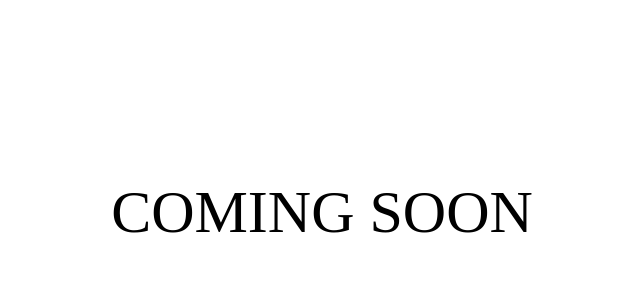
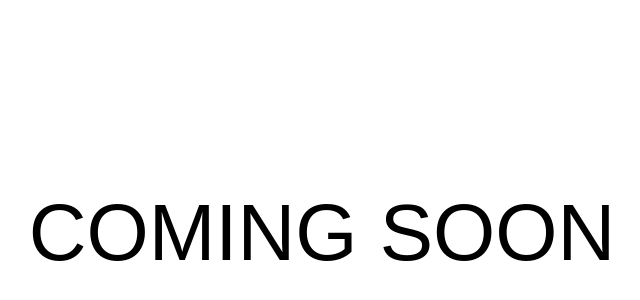
Before and after one commit to Rawan1998/merakido, a plain HTML site: page index.html in a window 1280 px wide. Shown: the part 114-414 px from the top of the page, without its empty margins (318-958 px from the left). Drawn offline with Linux system fonts and the light colour scheme.

Commit message:
Styling Text

```diff
--- a/index.html
+++ b/index.html
@@ -3,7 +3,12 @@
 	<head>
 		<meta charset="UTF-8">
 		<style>
-			p {color: black;line-height:400pt;font-size:60px;vertical-align: middle;text-align:center;}
+			p	{color: black;
+				line-height:400pt;
+				font-size:80px;
+				vertical-align:middle;
+				text-align:center;
+				font-family: sans-serif;}
 		</style>
 	</head>
 	<body>
```
